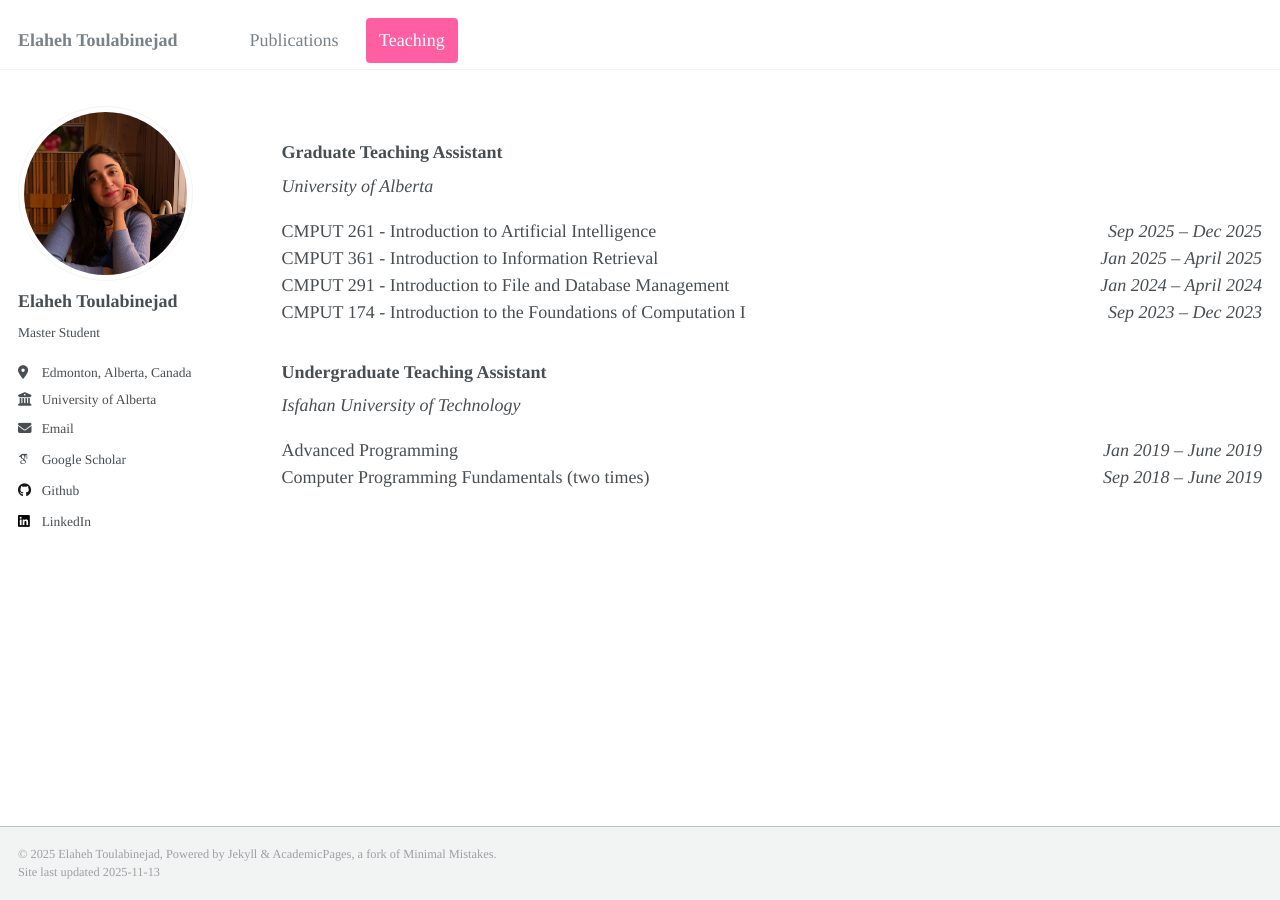
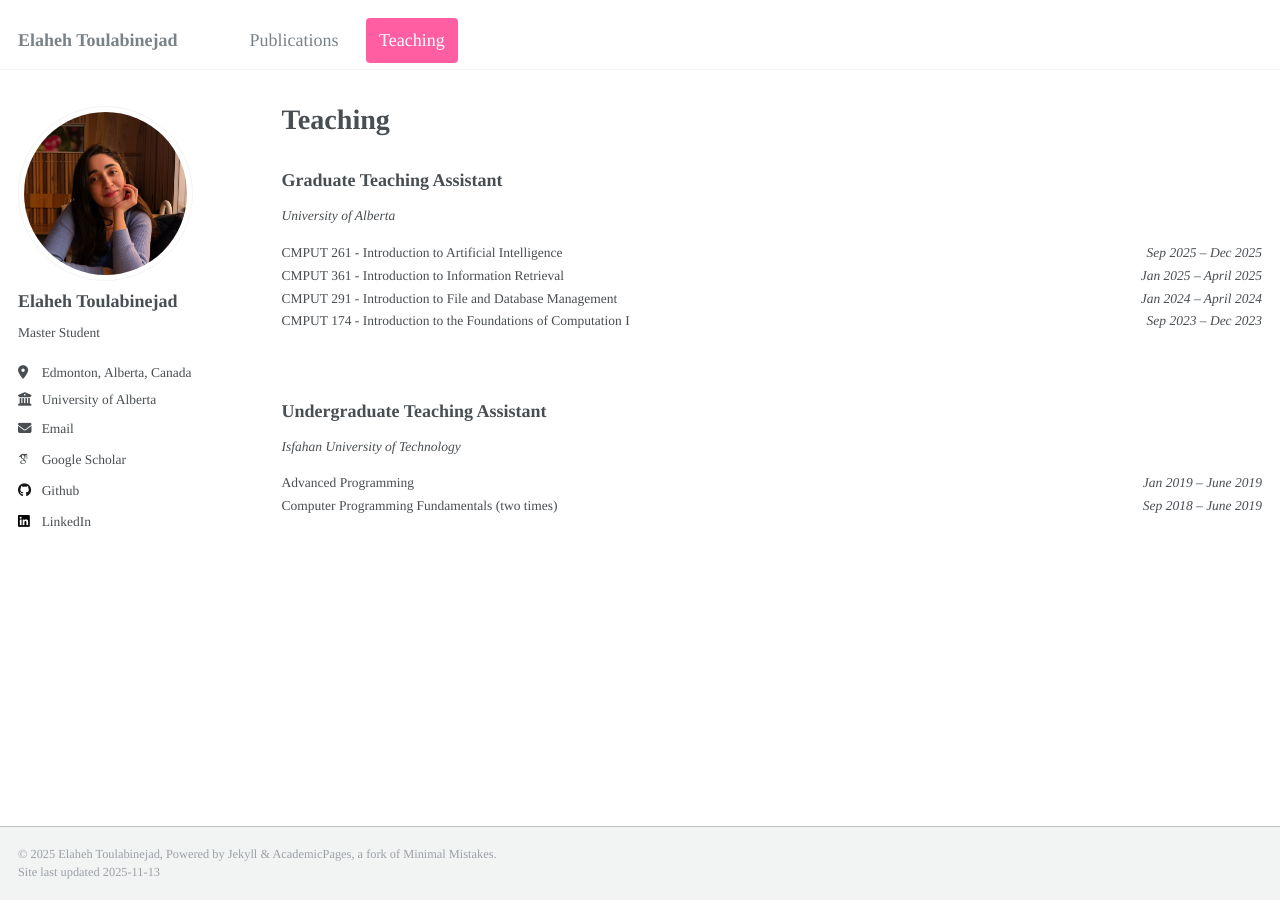
Before and after one commit to ellietoulabi/ellietoulabi.github.io, a Jekyll site: the page built from _pages/teaching.html, in a window 1280 px wide. Built offline with Jekyll 4.4.1, drawn with Linux system fonts in a browser that asks for light colours; some web fonts are replaced.

Commit message:
paper details

```diff
--- a/_data/navigation.yml
+++ b/_data/navigation.yml
@@ -18,9 +18,6 @@ main:
   - title: "Teaching"
     url: /teaching/
 
-  # - title: "CV"
-  #   url: /cv/
-
   # - title: "Blog Posts"
   #   url: /year-archive/
 
--- a/_pages/teaching.html
+++ b/_pages/teaching.html
@@ -1,85 +1,60 @@
 ---
 layout: archive
-title: ""
+title: "Teaching"
 permalink: /teaching/
 author_profile: true
 ---
 
 {% include base_path %}
 
-<!-- {% for post in site.teaching reversed %}
-  {% include archive-single.html %}
-{% endfor %} -->
-
+<div class="teaching-page">
   <div class="university-ta-experiences">
     <!-- University of Alberta TA Experiences -->
     <section class="university">
-    <h3>Graduate Teaching Assistant</h3>
-    <i>University of Alberta</i>
+      <h4>Graduate Teaching Assistant</h4>
+      <p class="teaching-page__institution">University of Alberta</p>
       <div class="ta-experience">
-
         <p>
           CMPUT 261 - Introduction to Artificial Intelligence
-        <i>
-          <span style="float: right;">
-            <time datetime="2025-01">Sep 2025</time> –
-            <time datetime="2025-04">Dec 2025</time>
-
+          <span class="teaching-page__dates">
+            Sep 2025 – Dec 2025
           </span>
-        </i>
           <br>
           CMPUT 361 - Introduction to Information Retrieval
-        <i>
-          <span style="float: right;">
-            <time datetime="2025-01">Jan 2025</time> –
-            <time datetime="2025-04">April 2025</time>
-
+          <span class="teaching-page__dates">
+            Jan 2025 – April 2025
           </span>
-        </i>
           <br>
           CMPUT 291 - Introduction to File and Database Management
-        <i>
-          <span style="float: right;">
-            <time datetime="2024-01">Jan 2024</time> –
-            <time datetime="2024-04">April 2024</time>
+          <span class="teaching-page__dates">
+            Jan 2024 – April 2024
           </span>
-        </i>
           <br>
           CMPUT 174 - Introduction to the Foundations of Computation I
-        <i>
-          <span style="float: right;">
-            <time datetime="2023-09">Sep 2023</time> –
-            <time datetime="2024-04">Dec 2023</time>
+          <span class="teaching-page__dates">
+            Sep 2023 – Dec 2023
           </span>
-        </i>
-
-
         </p>
       </div>
     </section>
 
     <!-- Isfahan University of Technology TA Experiences -->
-  <section class="university" style="margin-top: 1em;">
-    <h3>Undergraduate Teaching Assistant</h3>
-    <i>Isfahan University of Technology</i>
+    <section class="university">
+      <h4>Undergraduate Teaching Assistant</h4>
+      <p class="teaching-page__institution">Isfahan University of Technology</p>
       <div class="ta-experience">
         <p>
           Advanced Programming
-        <i>
-          <span style="float: right;">
-            <time datetime="2019-01">Jan 2019</time> –
-            <time datetime="2019-06">June 2019</time>
+          <span class="teaching-page__dates">
+            Jan 2019 – June 2019
           </span>
-        </i>
           <br>
           Computer Programming Fundamentals (two times)
-        <i>
-          <span style="float: right;">
-            <time datetime="2018-09">Sep 2018</time> –
-            <time datetime="2019-06">June 2019</time>
+          <span class="teaching-page__dates">
+            Sep 2018 – June 2019
           </span>
-        </i>
         </p>
       </div>
     </section>
   </div>
+</div>
--- a/_sass/_page.scss
+++ b/_sass/_page.scss
@@ -399,3 +399,37 @@
   font-size: $type-size-6;
   text-transform: uppercase;
 }
+
+.teaching-page {
+  font-size: 1em;
+  line-height: 1.7;
+
+  h4 {
+    font-size: $type-size-5;
+    margin-bottom: 0.25em;
+  }
+
+  p {
+    font-size: $type-size-6;
+    margin-bottom: 1em;
+  }
+
+  &__institution {
+    font-style: italic;
+    margin-bottom: 0.25em;
+  }
+
+  &__dates {
+    float: right;
+    font-style: italic;
+  }
+
+  .ta-experience {
+    border-bottom: 1px solid mix($border-color, $background-color, 40%);
+    padding-bottom: 1em;
+
+    &:last-child {
+      border-bottom: none;
+    }
+  }
+}
```
Also changed, not shown: 1 other file. Lines whose indentation alone changed are shown as unchanged.
